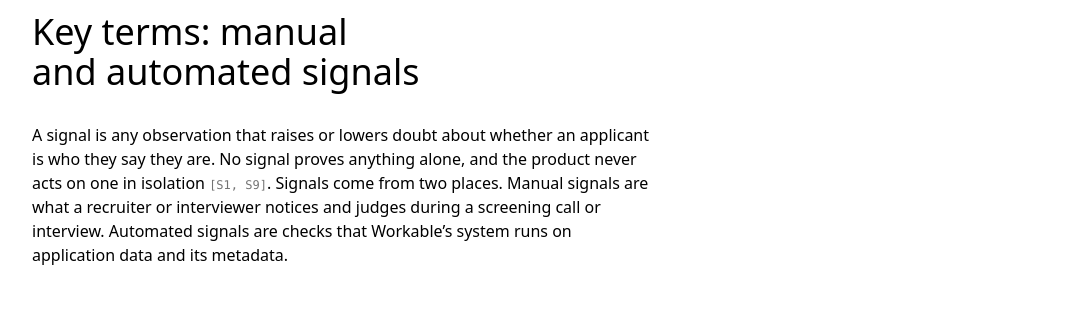
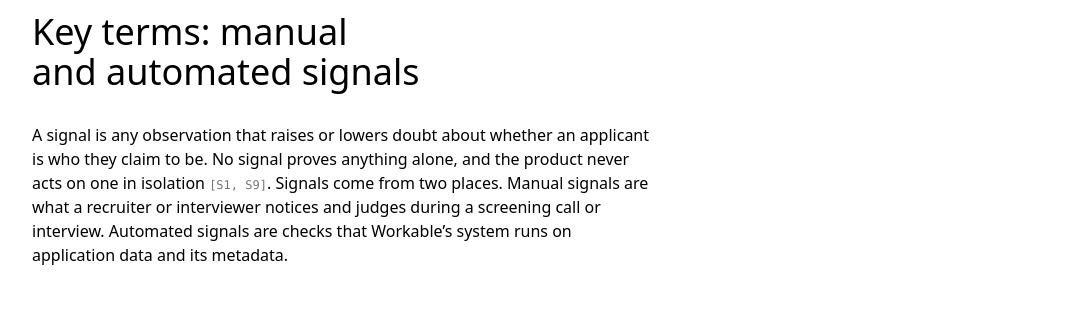
Before and after one commit to epapangelis/candidate-identity-trust-case-study, a plain HTML site: page prd-candidate-identity-fraud.html in a window 1280 px wide. Shown: the part 1700-2012 px from the top of the page, without its empty margins (96-1183 px from the left). Drawn offline with Linux system fonts and the light colour scheme.

Commit message:
docs: update wording

```diff
--- a/prd-candidate-identity-fraud.html
+++ b/prd-candidate-identity-fraud.html
@@ -1068,7 +1068,7 @@
           </div>
           <div class="flow">
             <p>A <strong>signal</strong> is any observation that raises or lowers doubt about whether an applicant is
-              who they say they are. No signal proves anything alone, and the product never acts on one in isolation
+              who they claim to be. No signal proves anything alone, and the product never acts on one in isolation
               <span class="cite">[<a href="#src-s1">S1</a>, <a href="#src-s9">S9</a>]</span>. Signals come from two
               places. <strong>Manual signals</strong> are what a recruiter or interviewer notices and judges during a
               screening call or interview. <strong>Automated signals</strong> are checks that Workable’s system runs on
```
